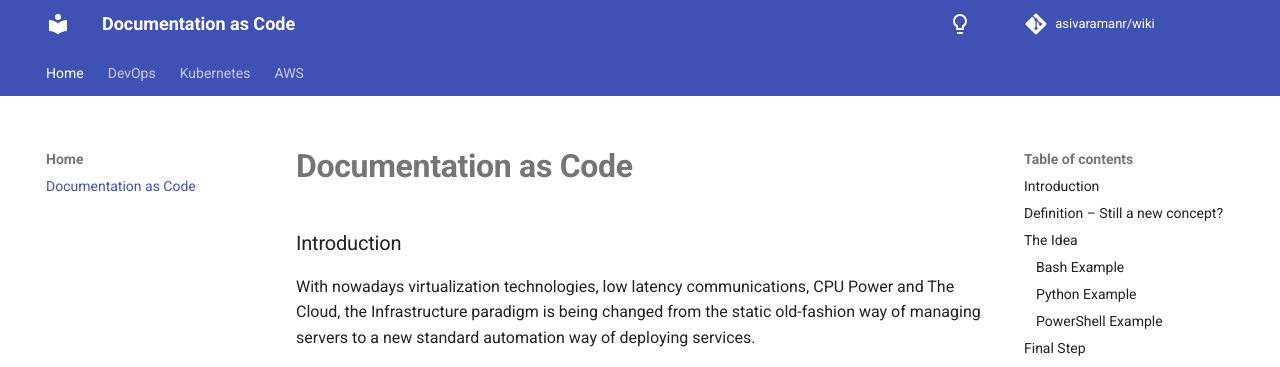
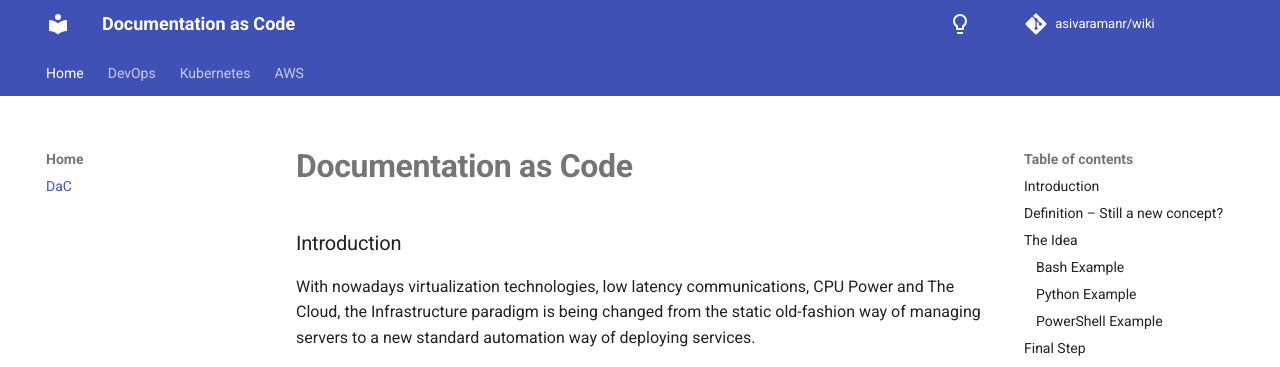
Before and after one commit to asivaramanr/wiki, an MkDocs documentation site: the page built from docs/index.md, in a window 1280 px wide. Shown: the top 367 px of the page. Built offline with MkDocs 1.6.1 and Material for MkDocs 9.7.7, drawn with Linux system fonts in a browser that asks for light colours; comment, search, counter and statistics services are not loaded.

Commit message:
updated content

```diff
--- a/mkdocs.yml
+++ b/mkdocs.yml
@@ -40,13 +40,13 @@ theme:
 # Page tree
 nav:
     - Home:
-        - Documentation as Code: index.md
+        - DaC: index.md
 
     - DevOps:
         - Overview: DevOps/DevOps_Cloud.md
     - Kubernetes:
         - Overview: Kubernetes/Overview_Kubernetes.md
-        - Lab Install: Kubernetes/Installing_Kubernetes.md
+        - Installing k8s Cluster: Kubernetes/Installing_Kubernetes.md
     - AWS:
         - Architecting AWS:
             - Overview: AWS/0200_EC2_Overview.md
```
